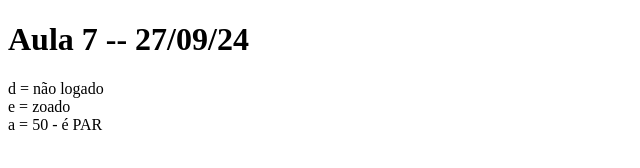
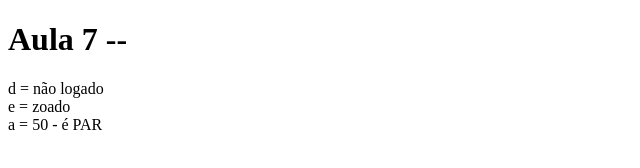
Before and after one commit to hebertphp/PFE_6aM_VP_2024, a plain HTML site: page aula7js/index.html in a window 1280 px wide. Shown: the whole page, without its empty margins (0-640 px from the left). Drawn offline with Linux system fonts and the light colour scheme.

Commit message:
nova alteração

```diff
--- a/aula7js/index.html
+++ b/aula7js/index.html
@@ -5,7 +5,7 @@
   <title>Aula7</title>
 </head>
 <body>
-<h1>Aula 7 -- 27/09/24</h1>
+<h1>Aula 7 -- </h1>
   <div id="saida">Saída</div>
   <script src="script9.js"></script>
 </body>
```
